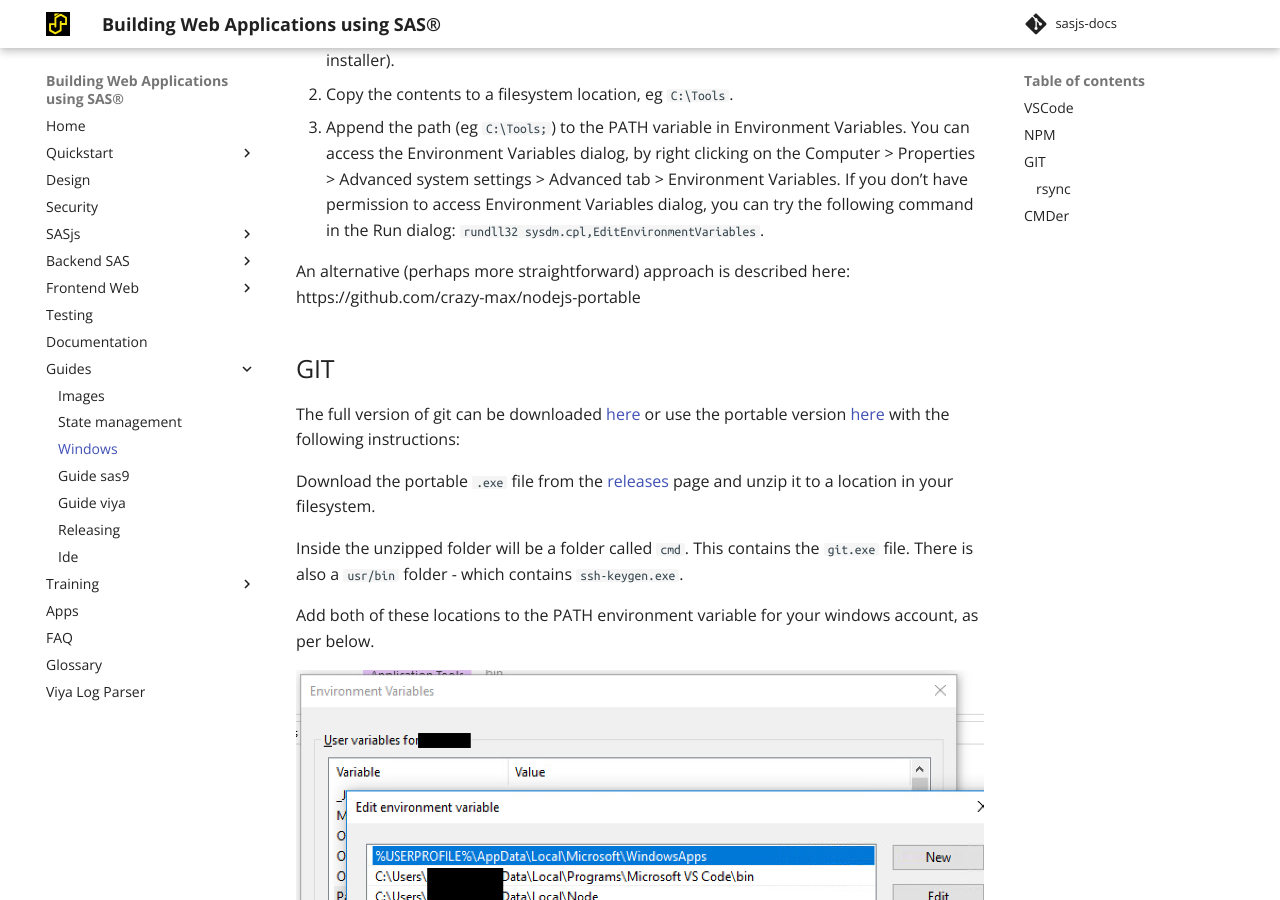
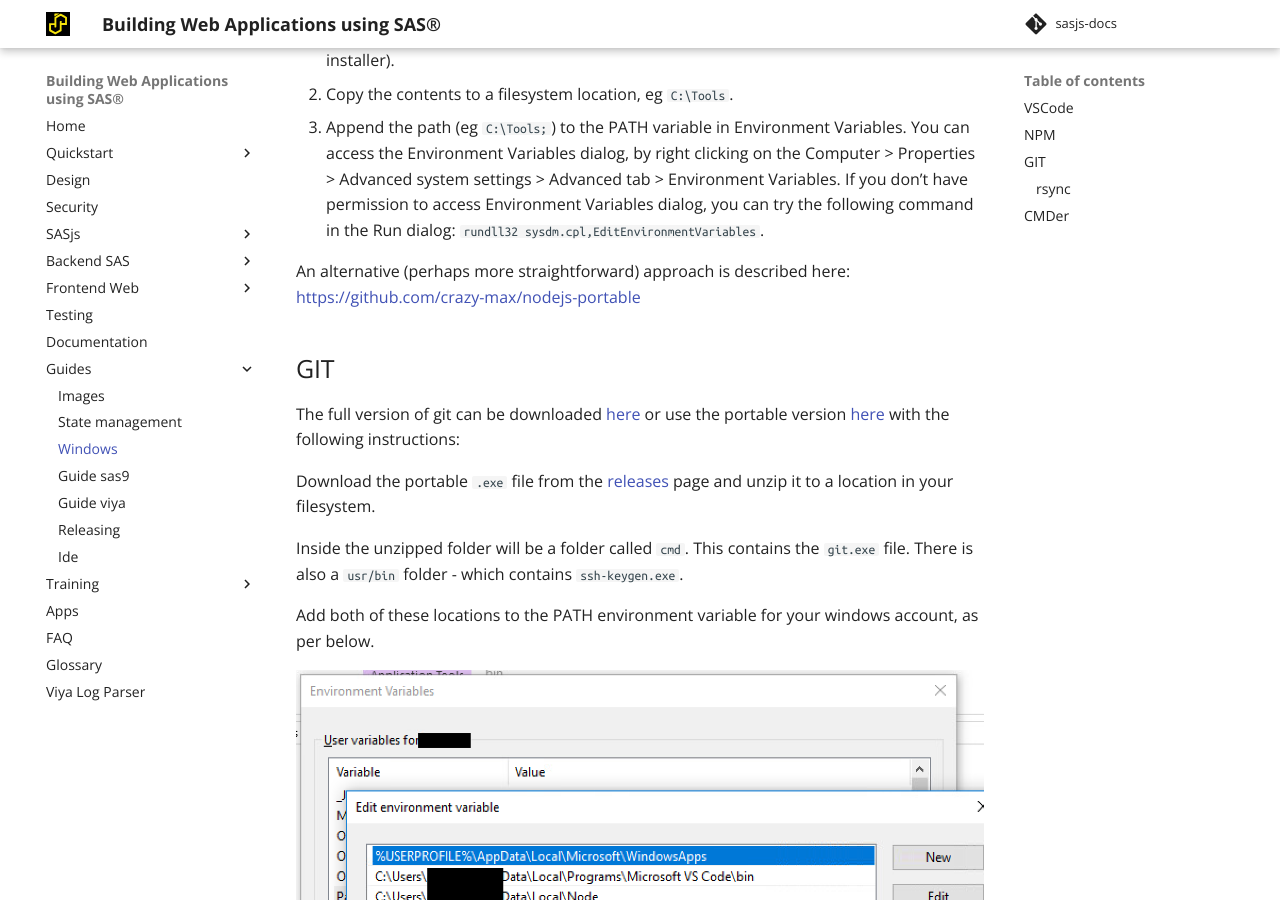
Before and after one commit to sasjs/sasjs.io, an MkDocs documentation site: the page built from docs/windows.md, in a window 1280 px wide and 900 px high, scrolled down 995 px. Built offline with MkDocs 1.6.1 and Material for MkDocs 9.7.7, drawn with Linux system fonts in a browser that asks for light colours; some of the changed lines change nothing that is shown.

Commit message:
another commit

```diff
--- a/docs/windows.md
+++ b/docs/windows.md
@@ -31,7 +31,7 @@
 3. Append the path (eg `C:\Tools;`) to the PATH variable in Environment Variables.  You can access the Environment Variables dialog, by right clicking on the Computer > Properties > Advanced system settings > Advanced tab > Environment Variables.
 If you don’t have permission to access Environment Variables dialog, you can try the following command in the Run dialog:  `rundll32 sysdm.cpl,EditEnvironmentVariables`.
 
-An alternative (perhaps more straightforward) approach is described here: https://github.com/crazy-max/nodejs-portable
+An alternative (perhaps more straightforward) approach is described here: [https://github.com/crazy-max/nodejs-portable](https://github.com/crazy-max/nodejs-portable)
 
 GIT
 ---------------------
```
